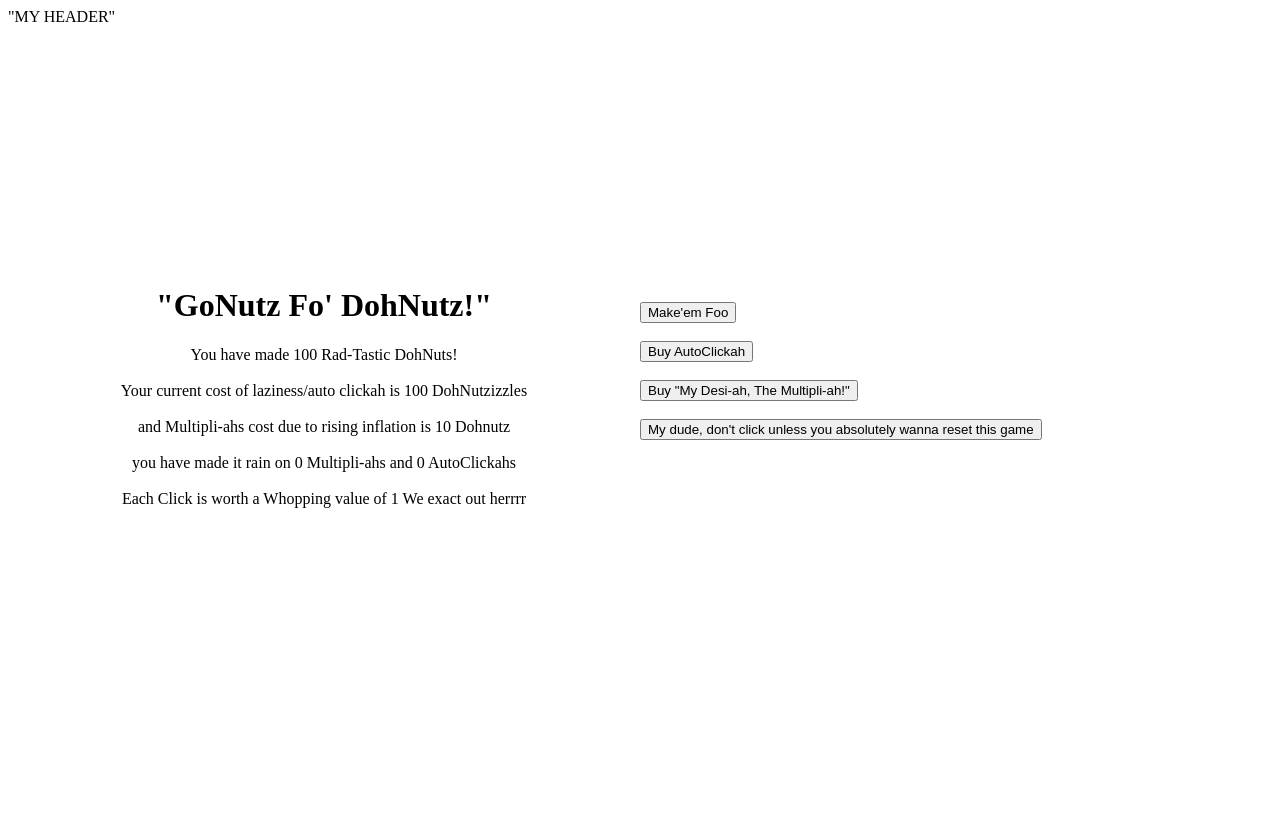
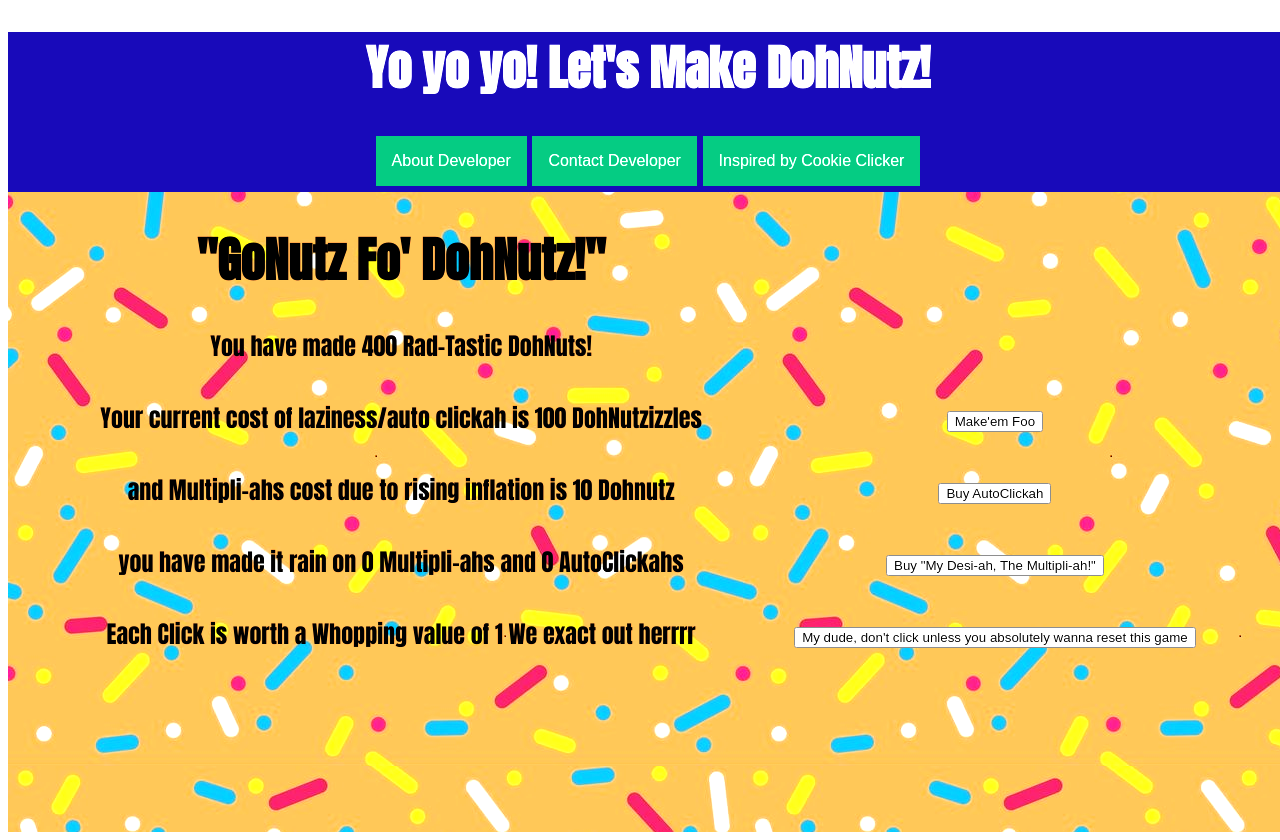
Before and after one commit to 2022-Summer-Cohort/donut-maker-TMBrunetti, a website built with Parcel: page index.html in a window 1280 px wide. Before the commit the page ends 800 px from the top, so only its background shows below. Built offline with nearby package versions, Linux system fonts and the light colour scheme.

Commit message:
Finally got this god forsaken header working and basic styling, need to add disable and greying out function to autoclick and multiplier

```diff
--- a/DoughnutMaker.js
+++ b/DoughnutMaker.js
@@ -30,12 +30,13 @@ class dohnutClass{
     }
 
     reset(){
-        this._numberOf = 0,
-        this._numOfMulti = 0,
-        this._clickValue = 1,
-        this._numOfAuto = 0,
-        this._multiCost = 10,
-        this._autoCost = 100
+        location.reload();
+        // this._numberOf = 0,
+        // this._numOfMulti = 0,
+        // this._clickValue = 1,
+        // this._numOfAuto = 0,
+        // this._multiCost = 10,
+        // this._autoCost = 100
     }
 
 
--- a/app.js
+++ b/app.js
@@ -2,7 +2,7 @@ import dohnutClass from "./DoughnutMaker.js";
 
 const numberOfEl = document.querySelector("#numberOf");
 const statusEl = document.querySelector("#status")
-const dohnutz = new dohnutClass(100);
+const dohnutz = new dohnutClass(400);
 
 statusEl.innerText = dohnutz.getStatus();
 
@@ -11,13 +11,6 @@ makeBtn.addEventListener("click", ()=> {
     dohnutz.make();
     statusEl.innerText = dohnutz.getStatus();
 })
-
-const resetBtn = document.querySelector("#reset");
-resetBtn.addEventListener("click",()=>{
-    dohnutz.reset(),
-    statusEl.innerText = dohnutz.getStatus();
-})
-
 
 const autoBtn1 = document.querySelector("#auto");
 autoBtn1.addEventListener("click",()=>{
@@ -45,3 +38,9 @@ autoBtn2.addEventListener("click",()=>{
         }
         else{alert("My Breh, You Broke AF")
         }})
+
+ const resetBtn = document.querySelector("#reset");
+resetBtn.addEventListener("click",()=>{
+        dohnutz.reset(),
+        statusEl.innerText = dohnutz.getStatus();
+        })
--- a/index.html
+++ b/index.html
@@ -6,27 +6,62 @@
     <meta name="viewport" content="width=device-width, initial-scale=1.0" />
     <title>Donut Clicker</title>
     <link rel="stylesheet" href="layout.css">
+    <link rel="stylesheet" href="style.css">
+    <link rel="preconnect" href="https://fonts.googleapis.com">
+<link rel="preconnect" href="https://fonts.gstatic.com" crossorigin>
+<link rel="preconnect" href="https://fonts.googleapis.com">
+<link rel="preconnect" href="https://fonts.gstatic.com" crossorigin>
+<link rel="preconnect" href="https://fonts.googleapis.com">
+<link rel="preconnect" href="https://fonts.gstatic.com" crossorigin>
+<link href="https://fonts.googleapis.com/css2?family=Anton&family=Signika&display=swap" rel="stylesheet">
   </head>
   <body>
     <div class="container">
 
-      <div class="parent">
-        <div class="Header">
-          <header>"MY HEADER"</header>
+
+
+        <div class="header">
+
+            <h1>Yo yo yo! Let's Make DohNutz!</h1>
+
+            <div class="dropdown">
+              <button class="dropbtn">About Developer</button>
+              <div class="dropdown-content">
+                <a>Tyler Brunetti. I did stand up for 8 years. Haven't been coding for even half a year. These are the results</a>
+              </div>
             </div>
 
-        <divApplication class="divApplication">
+            <div class="dropdown">
+              <button class="dropbtn">Contact Developer</button>
+              <div class="dropdown-content">
+                <a href="https://www.linkedin.com/in/tyler-brunetti/">LinkedIn</a>
+                <a href="https://github.com/TMBrunettihttps://github.com/TMBrunetti">Github</a>
+                <a href="mailto:tylerbrunetti.softwaredeveloper@gmail.com">Email Address</a>
+              </div>
+            </div>
+
+            <div class="dropdown">
+              <button class="dropbtn">Inspired by Cookie Clicker</button>
+              <div class="dropdown-content">
+                <a href="https://cookie-clicker.co/">link to cookie clicker</a>
+              </div>
+            </div>
 
 
 
-          <div class="parent2">
+        </div>
 
-            <div class="divStatus">
+        <div class="parent">
+
+          <div class="div1">
             <h1>"GoNutz Fo' DohNutz!"</h1>
             <p id="status"></p>
           </div>
 
-            <div class="divGame">
+          <div class="div2">
+            <br>
+            <br>
+            <br>
             <br>
             <br>
             <button id="make">Make'em Foo</button>
@@ -39,17 +74,10 @@
             <br>
             <br>
             <button id="reset">My dude, don't click unless you absolutely wanna reset this game</button>
+
+          </div>
         </div>
 
-            </div>
-
-
-
-
-        </divApplication>
-      </div>
-
-    </div>
     <script src="app.js" type="module"></script>
   </body>
 </html>
--- a/layout.css
+++ b/layout.css
@@ -1,28 +1,27 @@
-.parent {
-    display: grid;
-    grid-template-columns: 1fr;
-    grid-template-rows: repeat(2, 1fr);
-    grid-column-gap: 0px;
-    grid-row-gap: 0px;
+.container {
+    height: 100vh;
+    width: 100vw
     }
 
-    .divHeader { grid-area: 1 / 1 / 2 / 2; }
-    .divApplication { grid-area: 2 / 1 / 3 / 2; }
+    .header {
+        width:100vw;
+        height:20vh;
 
-
-
-    .parent2 {
-        display: grid;
+    }
+    .parent {
+        display: flex;
         grid-template-columns: repeat(2, 1fr);
         grid-template-rows: 1fr;
         grid-column-gap: 0px;
         grid-row-gap: 0px;
-
+        flex-wrap: wrap;
+        align-items: center;
+        justify-content: space-evenly;
         }
 
-        .divStatus { grid-area: 1 / 1 / 2 / 2; }
-        .divStatus{
+        .div1 { grid-area: 1 / 1 / 2 / 2;
             text-align: center;
-
         }
-        .divGame { grid-area: 1 / 2 / 2 / 3; }
+        .div2 { grid-area: 1 / 2 / 2 / 3;
+            text-align: center;
+        }
--- /dev/null
+++ b/style.css
@@ -0,0 +1,57 @@
+.header{
+    background-color: rgb(20, 8, 155);
+    color: rgb(255, 255, 255);
+    text-align: center;
+}
+
+
+
+
+  .container{
+    background-image:url(orange\ sprinkle\ background.jpg);
+    background-image: 100vh 100vw;
+    filter:brightness(120%);
+    font-family: 'Anton', sans-serif;
+    font-size: 1.5rem ;
+  }
+
+
+.dropbtn {
+  background-color: #04AA6D;
+  color: white;
+  padding: 16px;
+  font-size: 16px;
+  border: none;
+}
+
+.dropdown {
+  position: relative;
+  display: inline-block;
+}
+
+.dropdown-content {
+  display: none;
+  position: absolute;
+  background-color: #f1f1f1;
+  min-width: 160px;
+  box-shadow: 0px 8px 16px 0px rgba(0,0,0,0.2);
+  z-index: 1;
+}
+
+.dropdown-content a {
+  color: black;
+  padding: 12px 16px;
+  text-decoration: none;
+  display: block;
+}
+
+.dropdown-content a:hover {
+  background-color: #ddd;}
+
+.dropdown:hover .dropdown-content {
+  display: block;
+}
+
+.dropdown:hover .dropbtn {
+  background-color: #7eef81;
+}
```
Also changed, not shown: RainbowWhiteSprinkles.jpg (added), orange sprinkle background.jpg (added). Lines whose indentation alone changed are shown as unchanged.
